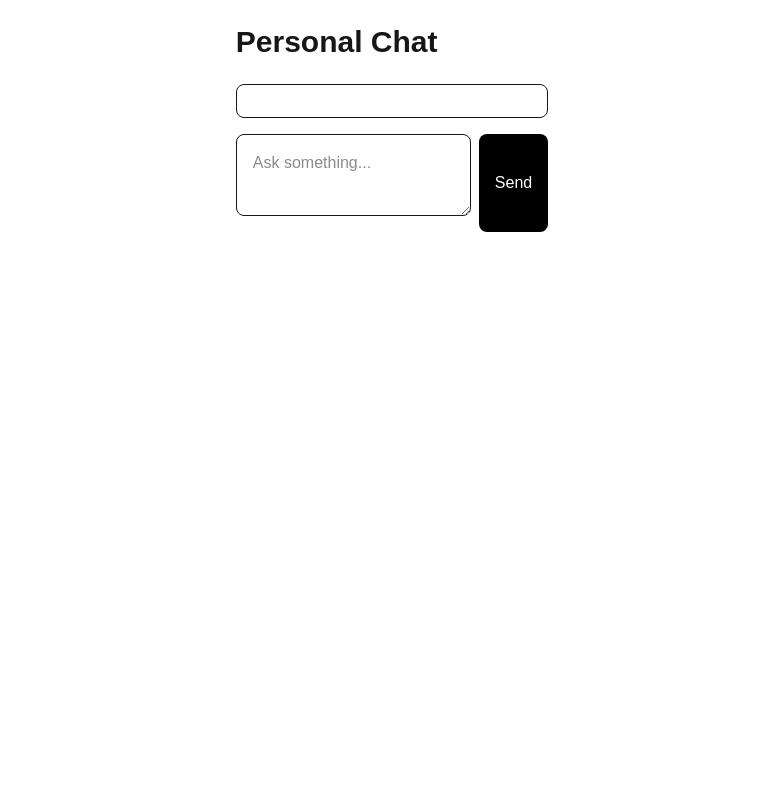
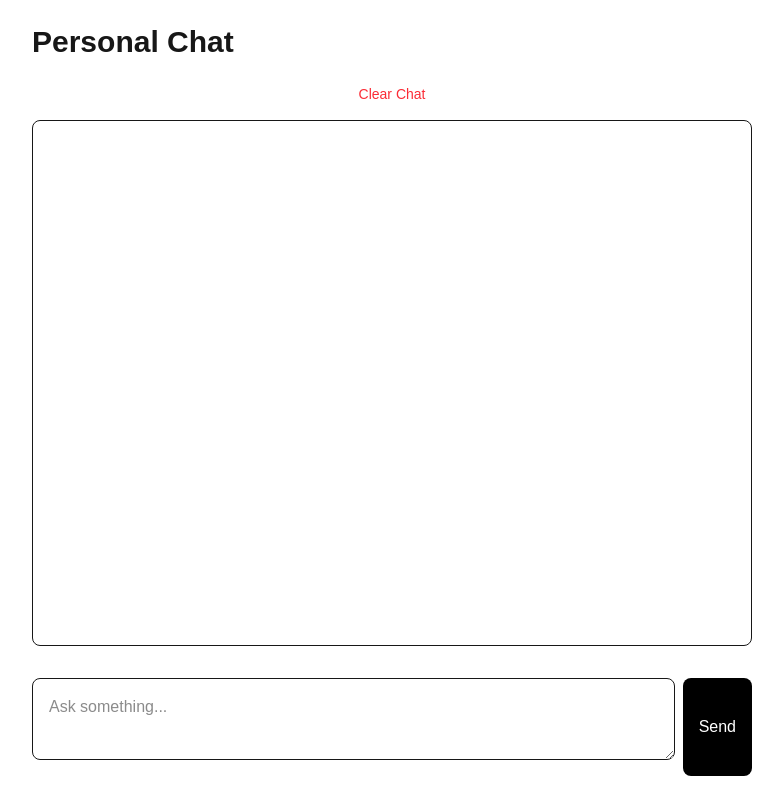
Before and after one commit to briansegs/personal-chat, a Next.js app: page / in a window 1280 px wide. Shown: the whole page, without its empty margins (248-1031 px from the left). Built offline with nearby package versions, Linux system fonts and the light colour scheme.

Commit message:
feat: Persist chat

```diff
--- a/src/app/page.tsx
+++ b/src/app/page.tsx
@@ -8,17 +8,39 @@ import { Prism as SyntaxHighlighter } from "react-syntax-highlighter";
 import { oneDark } from "react-syntax-highlighter/dist/esm/styles/prism";
 
 import { useState } from "react";
+import { useEffect } from "react";
 
 type Message = {
   role: "user" | "assistant";
   content: string;
 };
 
+const STORAGE_KEY = "local-chat-messages";
+
 export default function Home() {
-  const [messages, setMessages] = useState<Message[]>([]);
   const [input, setInput] = useState("");
   const [loading, setLoading] = useState(false);
+  const [messages, setMessages] = useState<Message[]>(() => {
+    if (typeof window === "undefined") {
+      return [];
+    }
 
+    const saved = localStorage.getItem(STORAGE_KEY);
+
+    return saved ? JSON.parse(saved) : [];
+  });
+
+  useEffect(() => {
+    const filtered = messages.filter((m) => {
+      // remove empty assistant messages
+      if (m.role === "assistant" && m.content.trim() === "") {
+        return false;
+      }
+      return true;
+    });
+
+    localStorage.setItem(STORAGE_KEY, JSON.stringify(filtered));
+  }, [messages]);
   async function sendMessage() {
     if (!input.trim()) return;
 
@@ -29,7 +51,7 @@ export default function Home() {
 
     const updatedMessages = [...messages, userMessage];
 
-    setMessages(updatedMessages);
+    setMessages((prev) => [...prev, userMessage]);
     setInput("");
     setLoading(true);
 
@@ -84,11 +106,21 @@ export default function Home() {
   }
 
   return (
-    <main className="max-w-2xl mx-auto p-6">
+    <main className="w-3xl mx-auto p-6 h-screen flex flex-col">
       <h1 className="text-3xl font-bold mb-6">Personal Chat</h1>
 
+      <button
+        onClick={() => {
+          setMessages([]);
+          localStorage.removeItem(STORAGE_KEY);
+        }}
+        className="mb-4 text-sm text-red-500"
+      >
+        Clear Chat
+      </button>
+
       {/* Messages */}
-      <div className="flex-1 overflow-y-auto border rounded-lg p-4 space-y-4">
+      <div className="flex-1 overflow-y-auto border rounded-lg p-4 space-y-4 mb-4">
         {messages.map((msg, i) => (
           <div
             key={i}
```
